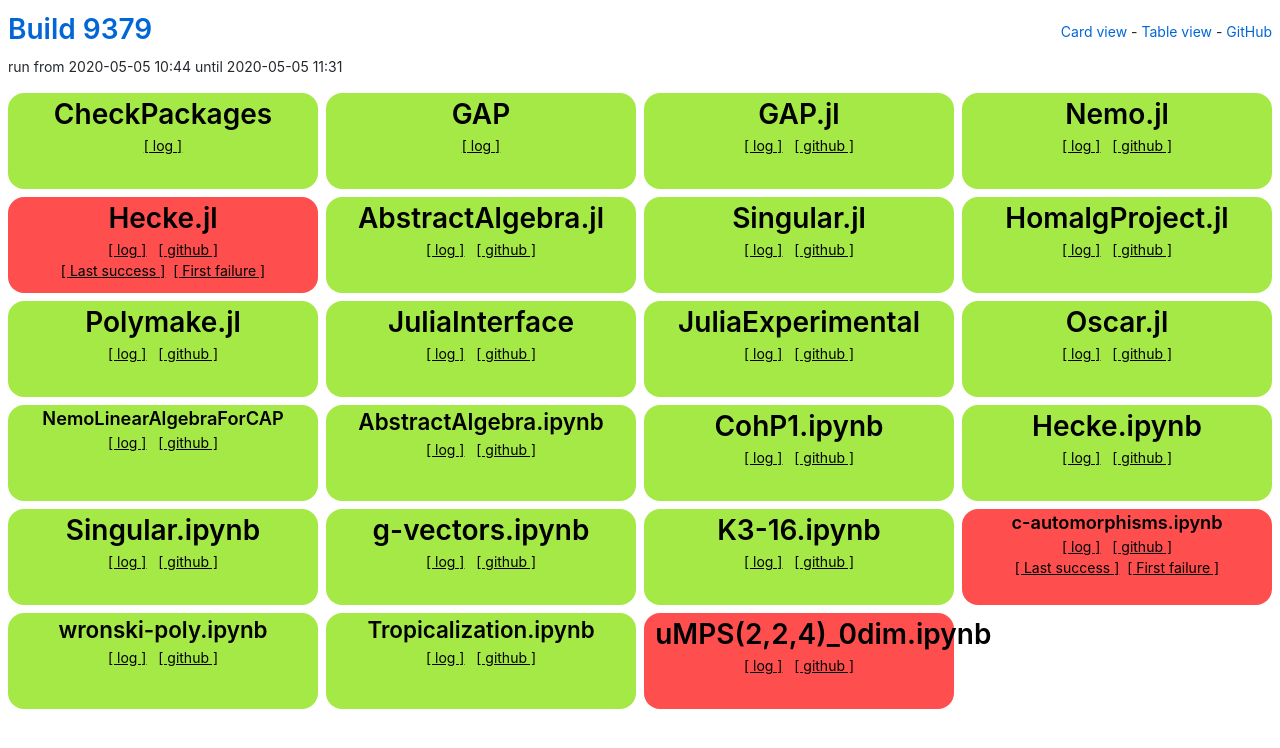
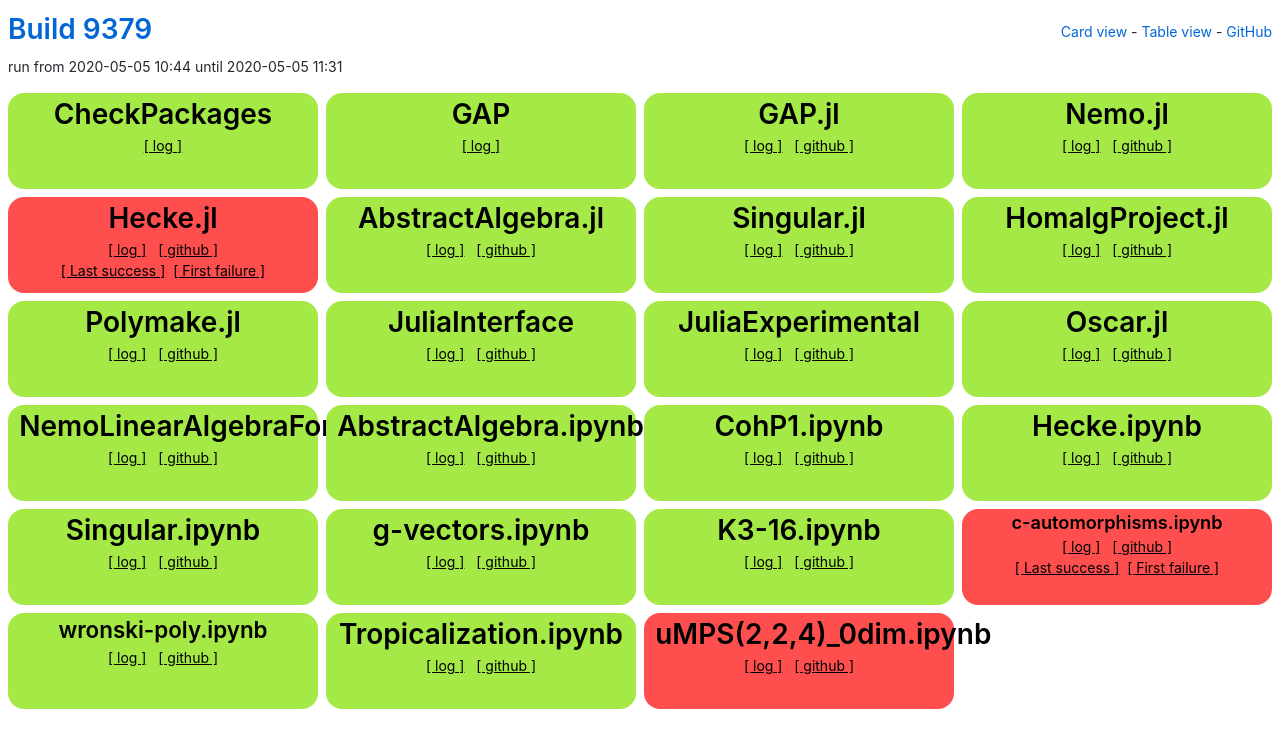
Before and after one commit to oscar-system/oscar-ci-status, a Jekyll site: the page built from index.html, in a window 1280 px wide. Shown: the top 748 px of the page. Built offline with Jekyll 4.4.1, drawn with Linux system fonts in a browser that asks for light colours.

Commit message:
Use t.id as CSS tag.

```diff
--- a/index.html
+++ b/index.html
@@ -6,7 +6,7 @@
 
 <div class="cards">
   {% for t in site.data.ci.tests %}
-    <div class="card {{t.status}} {{t.name | replace: ".", "-"}}">
+    <div class="card {{t.status}} {{t.id}}">
     <h3>{{t.name}}</h3>
     <!-- Build was a <a href="{{t.log}}">{{t.status}}</a> -->
     <a href="{{t.log}}">[ log ]</a>
```
